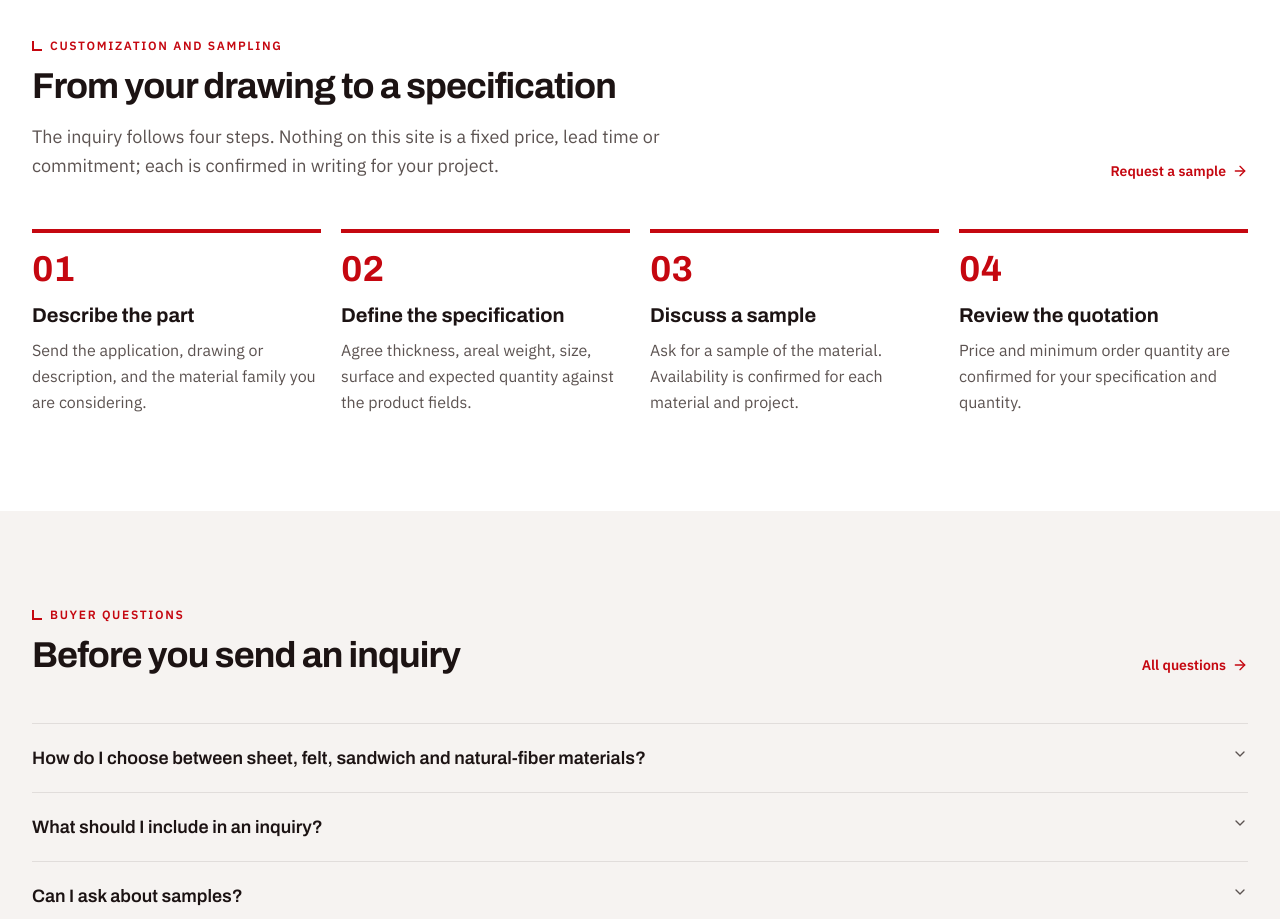
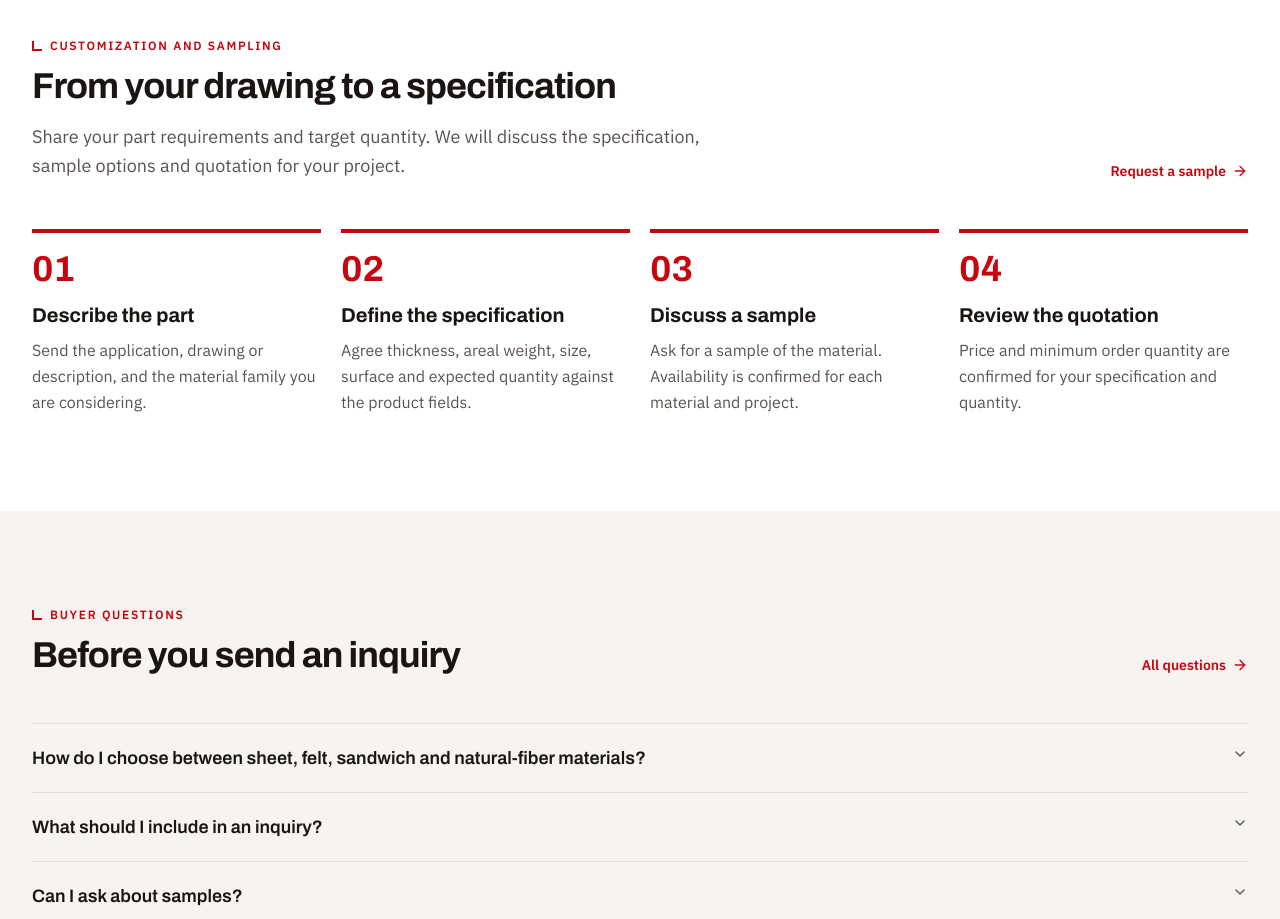
Before and after one commit to luqite-ux/langtianglobal, a Next.js app: page / in a window 1280 px wide. Shown: the part 4820-5739 px from the top of the page. Built offline with nearby package versions, Linux system fonts and the light colour scheme; no server answers; the database is empty.

Commit message:
clarify sampling path copy

```diff
--- a/components/home/sampling-process.tsx
+++ b/components/home/sampling-process.tsx
@@ -29,7 +29,7 @@ export function SamplingProcess() {
         id="process-title"
         eyebrow="Customization and sampling"
         title="From your drawing to a specification"
-        description="The inquiry follows four steps. Nothing on this site is a fixed price, lead time or commitment; each is confirmed in writing for your project."
+        description="Share your part requirements and target quantity. We will discuss the specification, sample options and quotation for your project."
       >
         <Link
           href="/contact"
```
